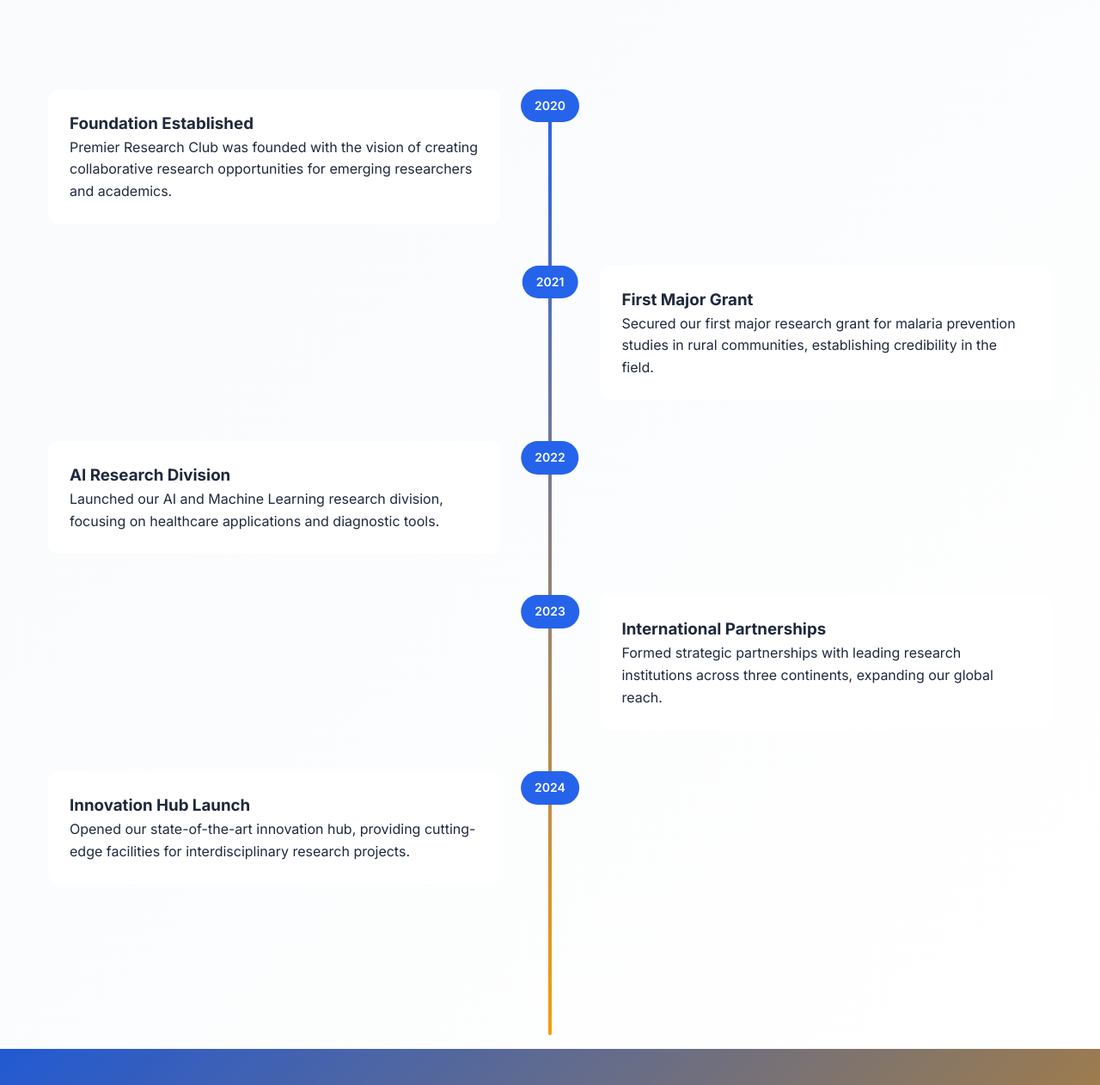
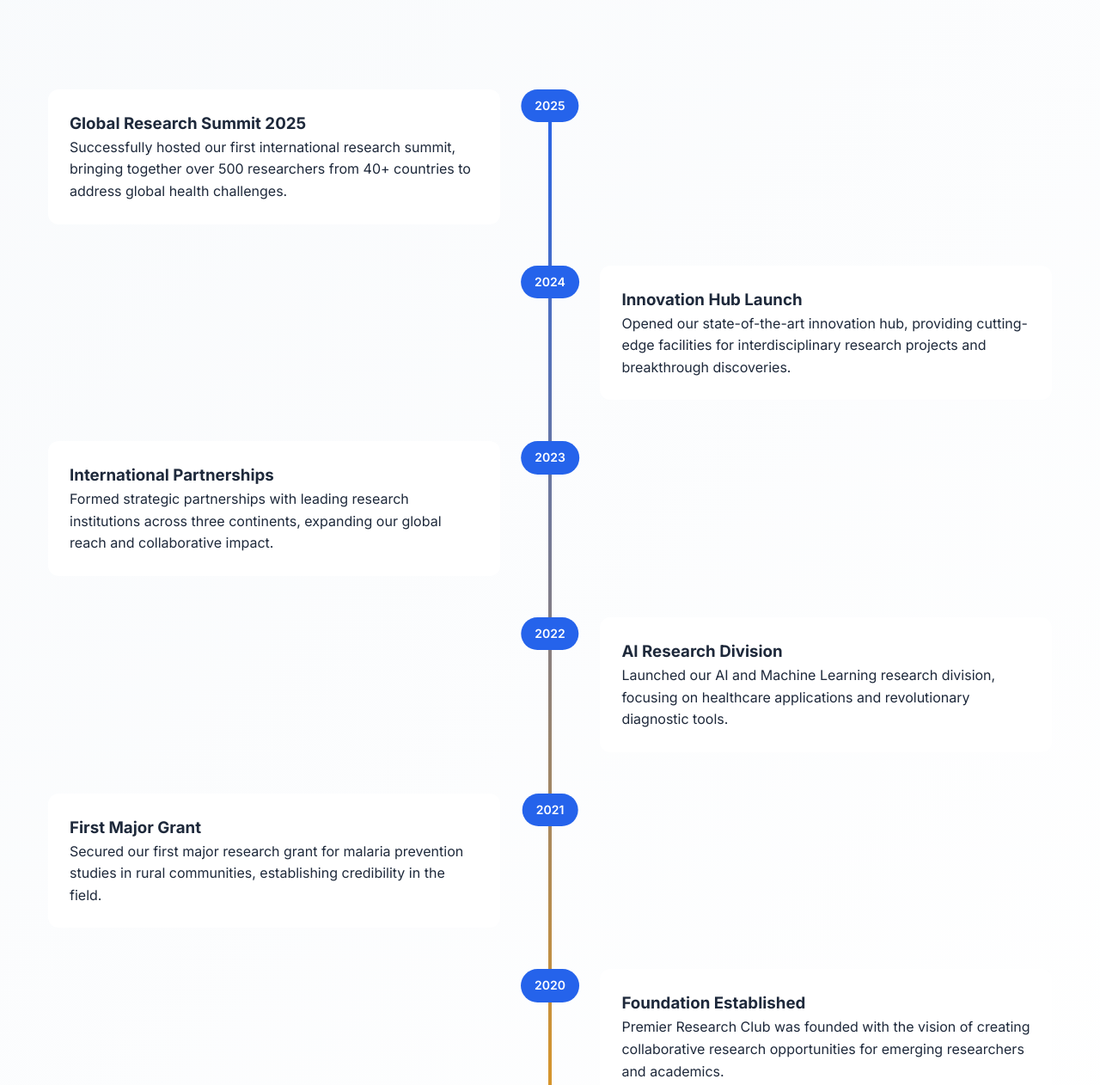
Before and after one commit to Promisekel/Premier-Research-Club-Website, a plain HTML site: page index.html in a window 1280 px wide. Shown: the part 3780-5042 px from the top of the page at 86% size. Drawn offline with nearby package versions, Linux system fonts and the light colour scheme.

Commit message:
new commit

```diff
--- a/index.html
+++ b/index.html
@@ -284,10 +284,34 @@
             <div class="timeline">
                 <div class="timeline-item reveal">
                     <div class="timeline-content">
-                        <h3>Foundation Established</h3>
-                        <p>Premier Research Club was founded with the vision of creating collaborative research opportunities for emerging researchers and academics.</p>
+                        <h3>Global Research Summit 2025</h3>
+                        <p>Successfully hosted our first international research summit, bringing together over 500 researchers from 40+ countries to address global health challenges.</p>
                     </div>
-                    <div class="timeline-date">2020</div>
+                    <div class="timeline-date">2025</div>
+                </div>
+
+                <div class="timeline-item reveal">
+                    <div class="timeline-content">
+                        <h3>Innovation Hub Launch</h3>
+                        <p>Opened our state-of-the-art innovation hub, providing cutting-edge facilities for interdisciplinary research projects and breakthrough discoveries.</p>
+                    </div>
+                    <div class="timeline-date">2024</div>
+                </div>
+
+                <div class="timeline-item reveal">
+                    <div class="timeline-content">
+                        <h3>International Partnerships</h3>
+                        <p>Formed strategic partnerships with leading research institutions across three continents, expanding our global reach and collaborative impact.</p>
+                    </div>
+                    <div class="timeline-date">2023</div>
+                </div>
+
+                <div class="timeline-item reveal">
+                    <div class="timeline-content">
+                        <h3>AI Research Division</h3>
+                        <p>Launched our AI and Machine Learning research division, focusing on healthcare applications and revolutionary diagnostic tools.</p>
+                    </div>
+                    <div class="timeline-date">2022</div>
                 </div>
 
                 <div class="timeline-item reveal">
@@ -300,26 +324,10 @@
 
                 <div class="timeline-item reveal">
                     <div class="timeline-content">
-                        <h3>AI Research Division</h3>
-                        <p>Launched our AI and Machine Learning research division, focusing on healthcare applications and diagnostic tools.</p>
+                        <h3>Foundation Established</h3>
+                        <p>Premier Research Club was founded with the vision of creating collaborative research opportunities for emerging researchers and academics.</p>
                     </div>
-                    <div class="timeline-date">2022</div>
-                </div>
-
-                <div class="timeline-item reveal">
-                    <div class="timeline-content">
-                        <h3>International Partnerships</h3>
-                        <p>Formed strategic partnerships with leading research institutions across three continents, expanding our global reach.</p>
-                    </div>
-                    <div class="timeline-date">2023</div>
-                </div>
-
-                <div class="timeline-item reveal">
-                    <div class="timeline-content">
-                        <h3>Innovation Hub Launch</h3>
-                        <p>Opened our state-of-the-art innovation hub, providing cutting-edge facilities for interdisciplinary research projects.</p>
-                    </div>
-                    <div class="timeline-date">2024</div>
+                    <div class="timeline-date">2020</div>
                 </div>
             </div>
         </div>
```
